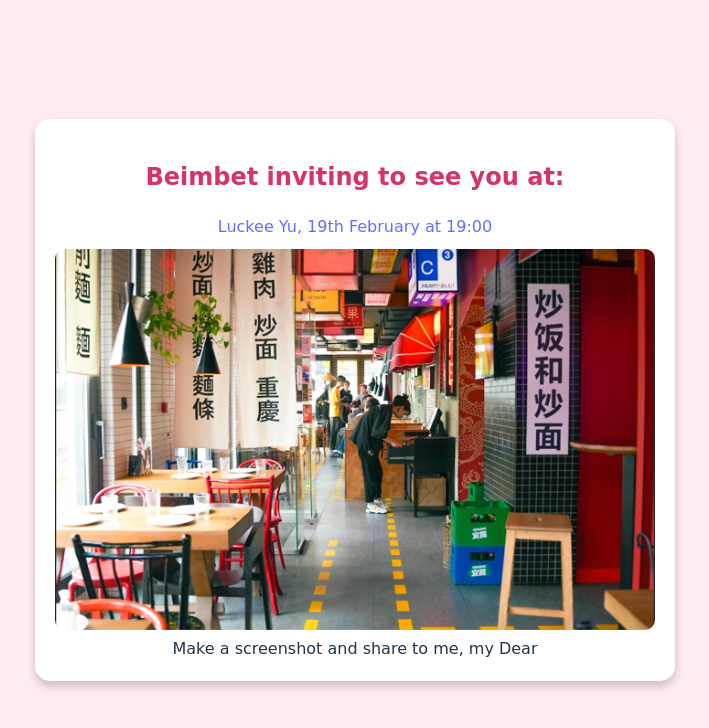
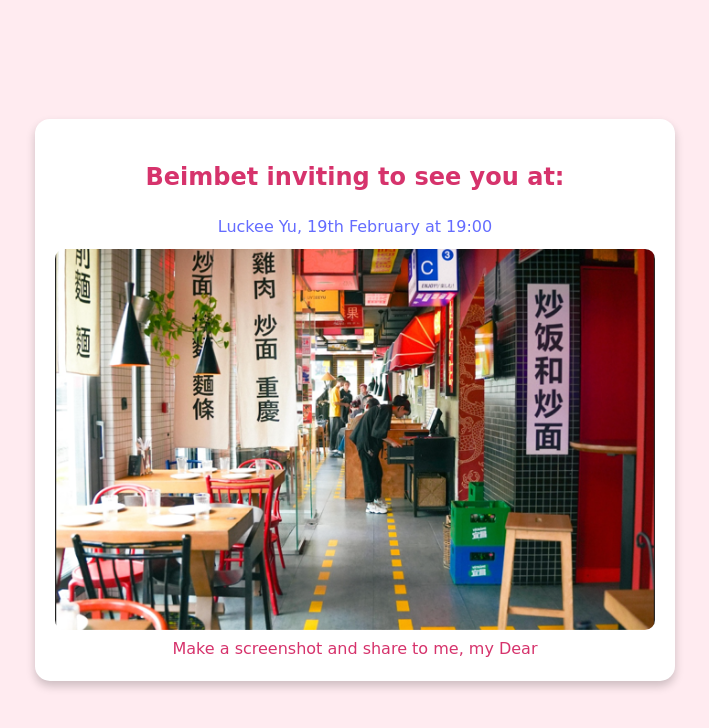
Before and after one commit to m-bikko/Valentine-day, a React (Vite) app: page / in a window 1280 px wide. Both pictures are taken after a click on the button "Yes". Shown: the top 728 px of the page, without its empty margins (285-994 px from the left). Built offline with nearby package versions, Linux system fonts and the light colour scheme.

Commit message:
Last Update

```diff
--- a/src/App.jsx
+++ b/src/App.jsx
@@ -55,7 +55,7 @@ export default function App() {
                         Luckee Yu, 19th February at 19:00
                     </a>
                     <img src={PintaImage} alt="Pinta Interior" className="pinta"/>
-                    <div>
+                    <div className="clr">
                         Make a screenshot and share to me, my Dear
                     </div>
                 </motion.div>
```
